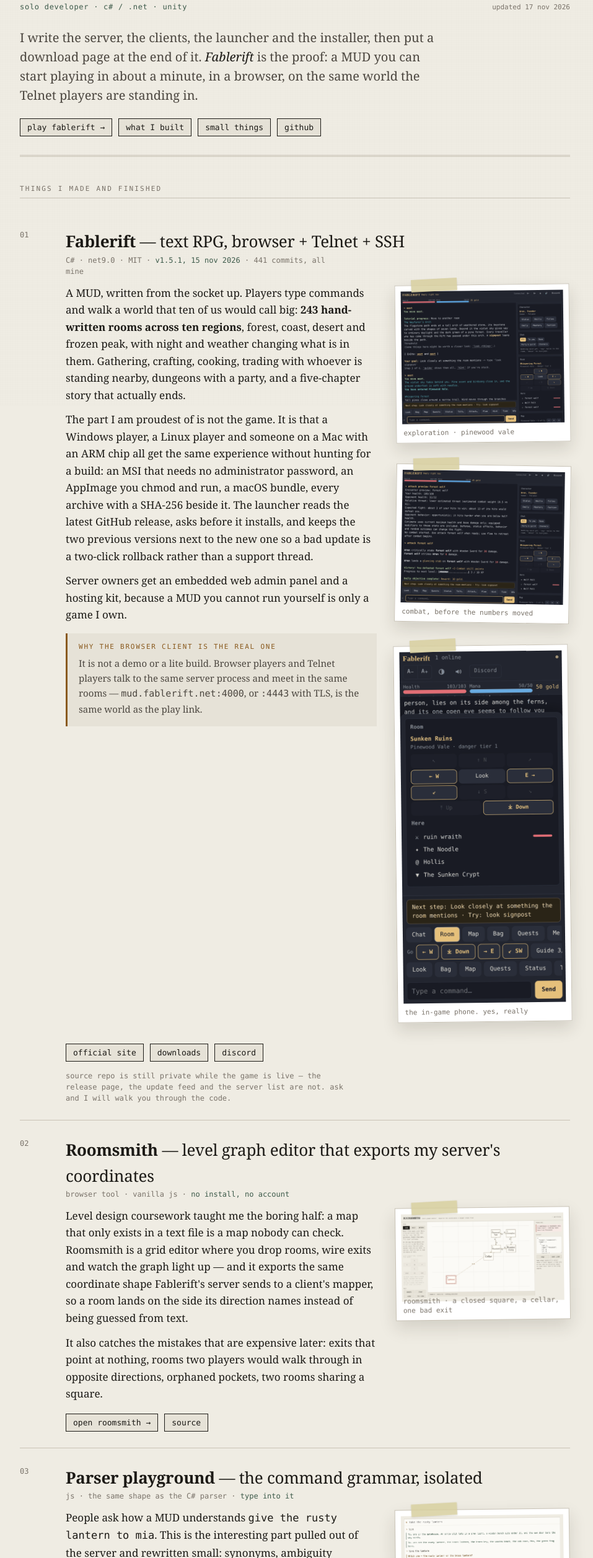
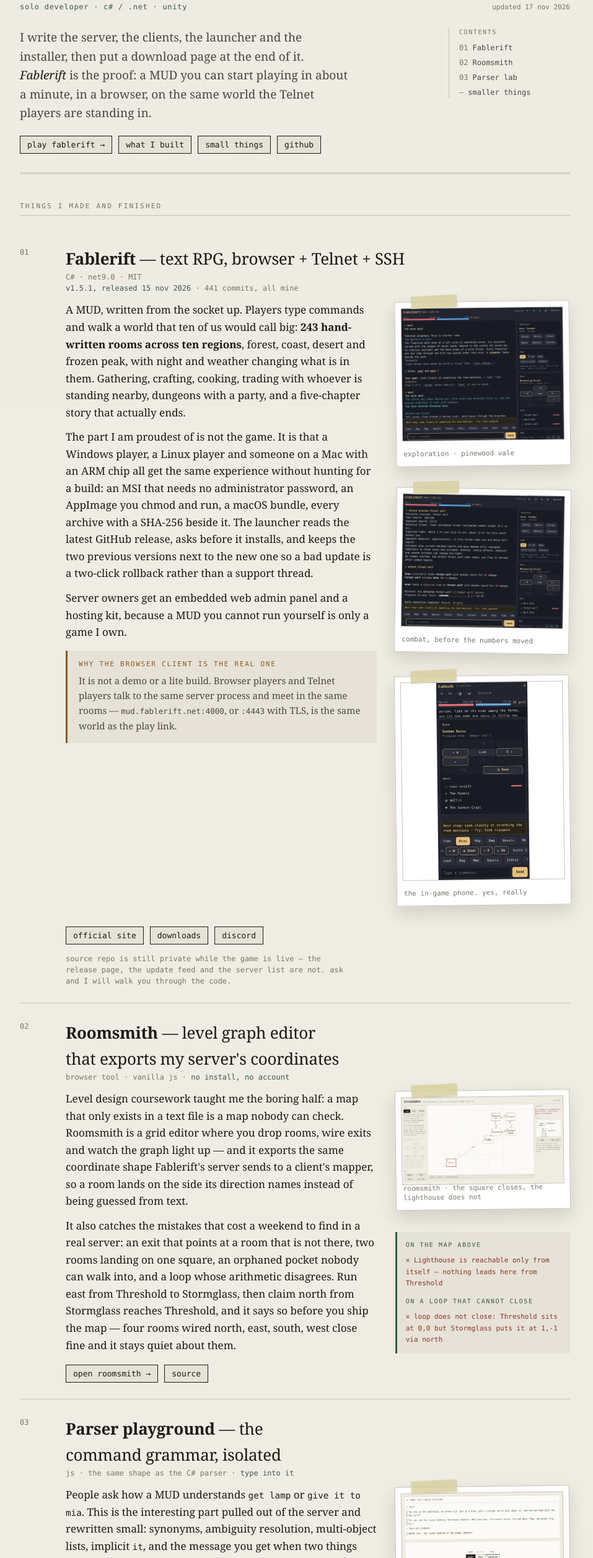
Before and after one commit to SleepyE5/SleepyE5.github.io, a plain HTML site: page index.html in a window 1280 px wide. Shown: the part 146-2660 px from the top of the page at 62% size, without its empty margins (164-1121 px from the left). Drawn offline with Linux system fonts and the light colour scheme.

Commit message:
Typography pass on the homepage
Seven things that were wrong, all visible in a real render rather than in the
source:

- Long row titles ran to the right edge. Headings now cap at 44ch and balance
  across lines, so Roomsmith's title wraps instead of touching the margin.
- The masthead pitch measured 84 characters a line. ch is measured on a digit,
  so max-width:60ch was much looser than it looked; measured the rendered text
  and capped it at 28em, which lands near 67.
- The masthead right side was empty. It now holds a contents index using the
  same numbers as the rows below.
- Light screenshots on a white plate on cream paper had no edge. Captures got a
  hairline border, and the plate bottom padding grew so a two-line caption
  cannot climb into the image.
- The portrait phone capture made the right column tower over the prose. Plate
  images cap at 320px, so the columns end together.
- Inline mono in serif prose was set at body size and broke lines into ragged
  fragments. It is now .84em, and the long example command became two short
  ones.
- The fact line orphaned "all mine" on its own line; it is two deliberate lines.

The dead space under the Roomsmith and Parser screenshots is filled with their
actual output, captured by driving the pages headlessly. Two claims I wrote
then corrected against the tools themselves: a north-east-south-west loop does
close, so the copy no longer says it is flagged, and the sample map produces
one bad line, not three.

```diff
--- a/index.html
+++ b/index.html
@@ -36,7 +36,18 @@ h2{font:11px/1 ui-monospace,Menlo,monospace;letter-spacing:.2em;text-transform:u
 .mast .line{display:flex;gap:14px;align-items:baseline;flex-wrap:wrap;margin-top:18px}
 .mast .job{font:12px/1.4 ui-monospace,Menlo,monospace;color:var(--oxide);letter-spacing:.06em}
 .mast .upd{font:11px/1.4 ui-monospace,Menlo,monospace;color:var(--ink3);margin-left:auto}
-.pitch{font-size:20px;line-height:1.55;max-width:60ch;margin:26px 0 0;color:var(--ink2)}
+/* ch is measured on a digit, which is wider than running text, so 60ch here was
+   still 84 characters a line. Measured the rendered text: Georgia at 19px runs
+   about 8px a character, so 28em lands near 67. */
+.pitch{font-size:19px;line-height:1.6;max-width:28em;margin:0;color:var(--ink2)}
+.mast-body{display:grid;grid-template-columns:1fr 196px;gap:34px;align-items:start;margin:26px 0 0}
+.mast .index{display:grid;gap:7px;font:12px/1.4 ui-monospace,Menlo,monospace;
+  border-left:1px solid var(--rule);padding-left:16px}
+.mast .index .h{font-size:10px;letter-spacing:.16em;text-transform:uppercase;color:var(--ink3);margin-bottom:3px}
+.mast .index a{border-bottom:0;color:var(--ink2);display:block}
+.mast .index a:hover{color:var(--brass)}
+.mast .index .n{color:var(--ink3);margin-right:7px}
+@media(max-width:780px){.mast-body{grid-template-columns:1fr;gap:22px}}
 .pitch em{font-style:italic;color:var(--ink)}
 .entry{margin:22px 0 0;display:flex;gap:10px;flex-wrap:wrap;font:13px/1 ui-monospace,Menlo,monospace}
 .entry a{padding:7px 11px;border:1px solid var(--ink);background:var(--paper2)}
@@ -47,39 +58,53 @@ section{padding:46px 0 8px}
 .row{display:grid;grid-template-columns:52px 1fr;gap:0 22px;padding:26px 0;border-bottom:1px solid var(--rule)}
 .row:last-child{border-bottom:0}
 .num{font:12px/1.9 ui-monospace,Menlo,monospace;color:var(--ink3)}
-.row h3{font-size:26px;margin:0;font-weight:400;letter-spacing:-.01em}
+.row h3{font-size:clamp(21px,2.4vw,26px);margin:0;font-weight:400;letter-spacing:-.01em;
+  max-width:44ch;text-wrap:balance}
 .row h3 b{font-weight:700}
-.meta{font:12px/1.5 ui-monospace,Menlo,monospace;color:var(--ink3);margin:7px 0 12px}
+.meta{font:12px/1.5 ui-monospace,Menlo,monospace;color:var(--ink3);margin:7px 0 12px;
+  max-width:62ch;text-wrap:pretty}
 .meta i{font-style:normal;color:var(--oxide)}
-.row p{margin:0 0 12px;max-width:62ch}
+.row p{margin:0 0 12px;max-width:62ch;text-wrap:pretty}
+.row .mono{font-size:.84em}
 .row p:last-child{margin-bottom:0}
 .body{display:grid;grid-template-columns:1.28fr .72fr;gap:30px;align-items:start}
 @media(max-width:780px){.body{grid-template-columns:1fr;gap:22px}.row{grid-template-columns:34px 1fr}}
 
 /* taped screenshots */
-.plate{margin:0 0 16px;position:relative;background:#fff;padding:9px 9px 30px;
+.plate{margin:0 0 16px;position:relative;background:#fff;padding:9px 9px 40px;
   border:1px solid var(--rule);box-shadow:0 12px 26px rgba(40,34,20,.14);transform:rotate(-.7deg)}
 .plate:nth-child(even){transform:rotate(.9deg)}
 .plate::before{content:"";position:absolute;top:-11px;left:26px;width:74px;height:20px;
   background:var(--tape);opacity:.85;transform:rotate(-2.4deg);box-shadow:0 1px 3px rgba(0,0,0,.12)}
-.plate img{display:block;width:100%;height:auto;cursor:zoom-in}
-.plate figcaption{position:absolute;left:11px;right:11px;bottom:8px;
-  font:11px/1.3 ui-monospace,Menlo,monospace;color:var(--ink3)}
+.plate img{display:block;width:100%;height:auto;max-height:320px;object-fit:contain;
+  cursor:zoom-in;border:1px solid var(--rule)}
+.plate figcaption{position:absolute;left:11px;right:11px;bottom:11px;
+  font:11px/1.35 ui-monospace,Menlo,monospace;color:var(--ink3)}
 .plates{display:grid;gap:20px}
+
+/* real output from the tools, set quieter than a plate */
+.clip{border-left:3px solid var(--oxide);background:var(--paper2);padding:12px 14px;
+  font:11px/1.7 ui-monospace,Menlo,monospace;color:var(--ink2);white-space:pre-wrap}
+.clip .h{display:block;font-size:10px;letter-spacing:.16em;text-transform:uppercase;
+  color:var(--oxide);margin-bottom:8px}
+.clip .bad{color:#8a3527}
+.clip .you{color:var(--ink)}
 
 /* plain lists, not cards */
 dl.facts{margin:0;font:13px/1.9 ui-monospace,Menlo,monospace;display:grid;grid-template-columns:auto 1fr}
 dl.facts dt{color:var(--ink3);padding-right:16px;white-space:nowrap}
 dl.facts dd{margin:0;color:var(--ink2)}
-ul.notes{margin:0;padding-left:20px}
-ul.notes li{margin:0 0 9px}
-ul.notes li::marker{color:var(--brass)}
+ul.notes{margin:0;padding-left:0;list-style:none}
+ul.notes li{margin:0 0 11px;padding-left:19px;position:relative}
+ul.notes li::before{content:"";position:absolute;left:0;top:.62em;width:7px;height:7px;
+  background:var(--brass);opacity:.8}
 .aside{background:var(--paper2);border-left:3px solid var(--brass);padding:16px 18px;font-size:15px;color:var(--ink2)}
 .aside .h{font:11px/1 ui-monospace,Menlo,monospace;letter-spacing:.16em;text-transform:uppercase;
   color:var(--brass);display:block;margin-bottom:9px}
 footer{margin-top:40px;padding:30px 0 60px;border-top:3px double var(--rule);
   font:12px/1.9 ui-monospace,Menlo,monospace;color:var(--ink3)}
 footer a{color:var(--ink2)}
+footer p{margin:0;max-width:88ch}
 #lightbox{position:fixed;inset:0;background:rgba(28,26,22,.94);display:none;place-items:center;z-index:30;padding:24px;cursor:zoom-out}
 #lightbox.on{display:grid}
 #lightbox img{max-width:100%;max-height:86vh;background:#fff;padding:10px}
@@ -96,9 +121,18 @@ footer a{color:var(--ink2)}
       <span class="job">solo developer · c# / .net · unity</span>
       <span class="upd mono">updated 17 nov 2026</span>
     </div>
-    <p class="pitch">I write the server, the clients, the launcher and the installer, then put a
-      download page at the end of it. <em>Fablerift</em> is the proof: a MUD you can start playing in
-      about a minute, in a browser, on the same world the Telnet players are standing in.</p>
+    <div class="mast-body">
+      <p class="pitch">I write the server, the clients, the launcher and the installer, then put a
+        download page at the end of it. <em>Fablerift</em> is the proof: a MUD you can start playing in
+        about a minute, in a browser, on the same world the Telnet players are standing in.</p>
+      <nav class="index" aria-label="contents">
+        <span class="h">contents</span>
+        <a href="#01"><span class="n">01</span>Fablerift</a>
+        <a href="#02"><span class="n">02</span>Roomsmith</a>
+        <a href="#03"><span class="n">03</span>Parser lab</a>
+        <a href="#small"><span class="n">—</span>smaller things</a>
+      </nav>
+    </div>
     <div class="entry">
       <a href="https://play.fablerift.net/">play fablerift →</a>
       <a href="#01">what I built</a>
@@ -114,7 +148,7 @@ footer a{color:var(--ink2)}
       <div class="num">01</div>
       <div>
         <h3><b>Fablerift</b> — text RPG, browser + Telnet + SSH</h3>
-        <p class="meta">C# · net9.0 · MIT · <i>v1.5.1, 15 nov 2026</i> · 441 commits, all mine</p>
+        <p class="meta">C# · net9.0 · MIT<br><i>v1.5.1, released 15 nov 2026</i> · 441 commits, all mine</p>
         <div class="body">
           <div>
             <p>A MUD, written from the socket up. Players type commands and walk a world that ten of
@@ -163,12 +197,12 @@ footer a{color:var(--ink2)}
               watch the graph light up — and it exports the same coordinate shape Fablerift's server sends
               to a client's mapper, so a room lands on the side its direction names instead of being
               guessed from text.</p>
-            <p>It also catches the mistakes that are expensive later: exits that point at nothing, rooms
-              two players would walk through in opposite directions, orphaned pockets, two rooms sharing
-              a square.</p>
+            <p>It also catches the mistakes that cost a weekend to find in a real server: an exit that points at a room that is not there, two rooms landing on one square, an orphaned pocket nobody can walk into, and a loop whose arithmetic disagrees. Run east from Threshold to Stormglass, then claim north from Stormglass reaches Threshold, and it says so before you ship the map — four rooms wired north, east, south, west close fine and it stays quiet about them.</p>
           </div>
           <div class="plates">
-            <figure class="plate"><img src="roomsmith/shot.png" alt="Roomsmith editor" loading="lazy"><figcaption>roomsmith · a closed square, a cellar, one bad exit</figcaption></figure>
+            <figure class="plate"><img src="roomsmith/shot.png" alt="Roomsmith editor" loading="lazy"><figcaption>roomsmith · the square closes, the lighthouse does not</figcaption></figure>
+            <div class="clip"><span class="h">on the map above</span><span class="bad">✕ Lighthouse is reachable only from itself — nothing leads here from Threshold</span>
+<span class="h" style="margin-top:10px">on a loop that cannot close</span><span class="bad">✕ loop does not close: Threshold sits at 0,0 but Stormglass puts it at 1,-1 via north</span></div>
           </div>
         </div>
         <div class="entry" style="margin-top:18px">
@@ -185,14 +219,22 @@ footer a{color:var(--ink2)}
         <p class="meta">js · the same shape as the C# parser · <i>type into it</i></p>
         <div class="body">
           <div>
-            <p>People ask how a MUD understands <span class="mono">give the rusty lantern to mia</span>.
-              This is the interesting part pulled out of the server and rewritten small: synonyms,
-              ambiguity resolution, multi-object lists, implicit it, and the messages you get when two
-              things could match. Every response is generated by the parser in the page, not by a script,
-              so you can say something absurd and watch it fail honestly.</p>
+            <p>People ask how a MUD understands <span class="mono">get lamp</span> or
+              <span class="mono">give it to mia</span>. This is the interesting part pulled out of
+              the server and rewritten small: synonyms, ambiguity resolution, multi-object lists,
+              implicit <span class="mono">it</span>, and the message you get when two things could
+              match. Every response comes from the parser in the page, not from a script, so you
+              can say something absurd and watch it fail honestly.</p>
           </div>
           <div class="plates">
             <figure class="plate"><img src="parser/shot.png" alt="Parser playground" loading="lazy"><figcaption>parser · ambiguity, on purpose</figcaption></figure>
+            <div class="clip"><span class="h">an exchange, unscripted</span><span class="you">&gt; take the lantern</span>
+Which one — the rusty lantern or the brass lantern?
+<span class="you">&gt; rusty</span>
+You take the rusty lantern.
+<span class="you">&gt; give it to mia</span>
+You give the rusty lantern to Mia.
+Mia takes it, looks at it, and puts it out of sight.</div>
           </div>
         </div>
         <div class="entry" style="margin-top:18px">
```
